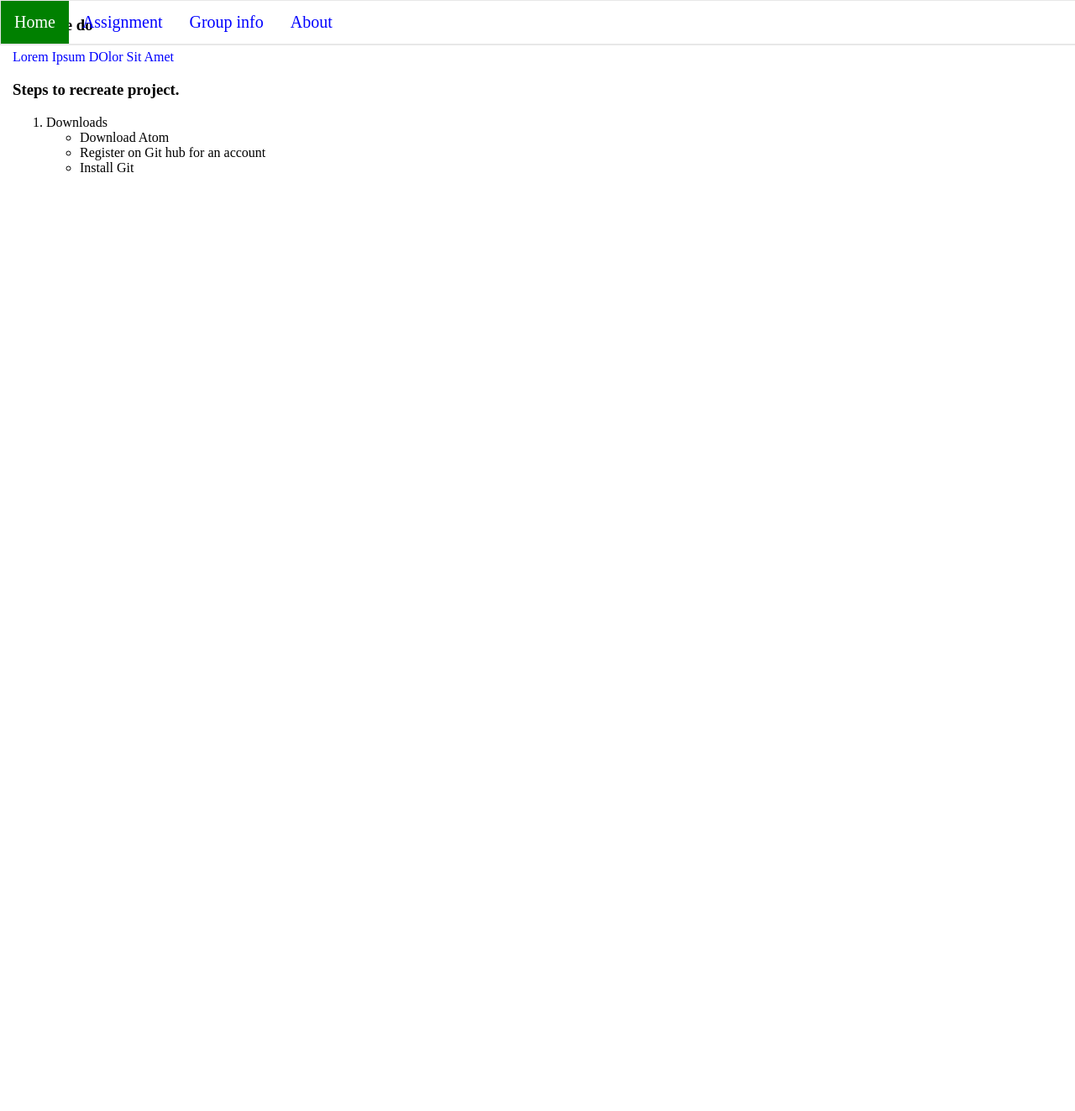
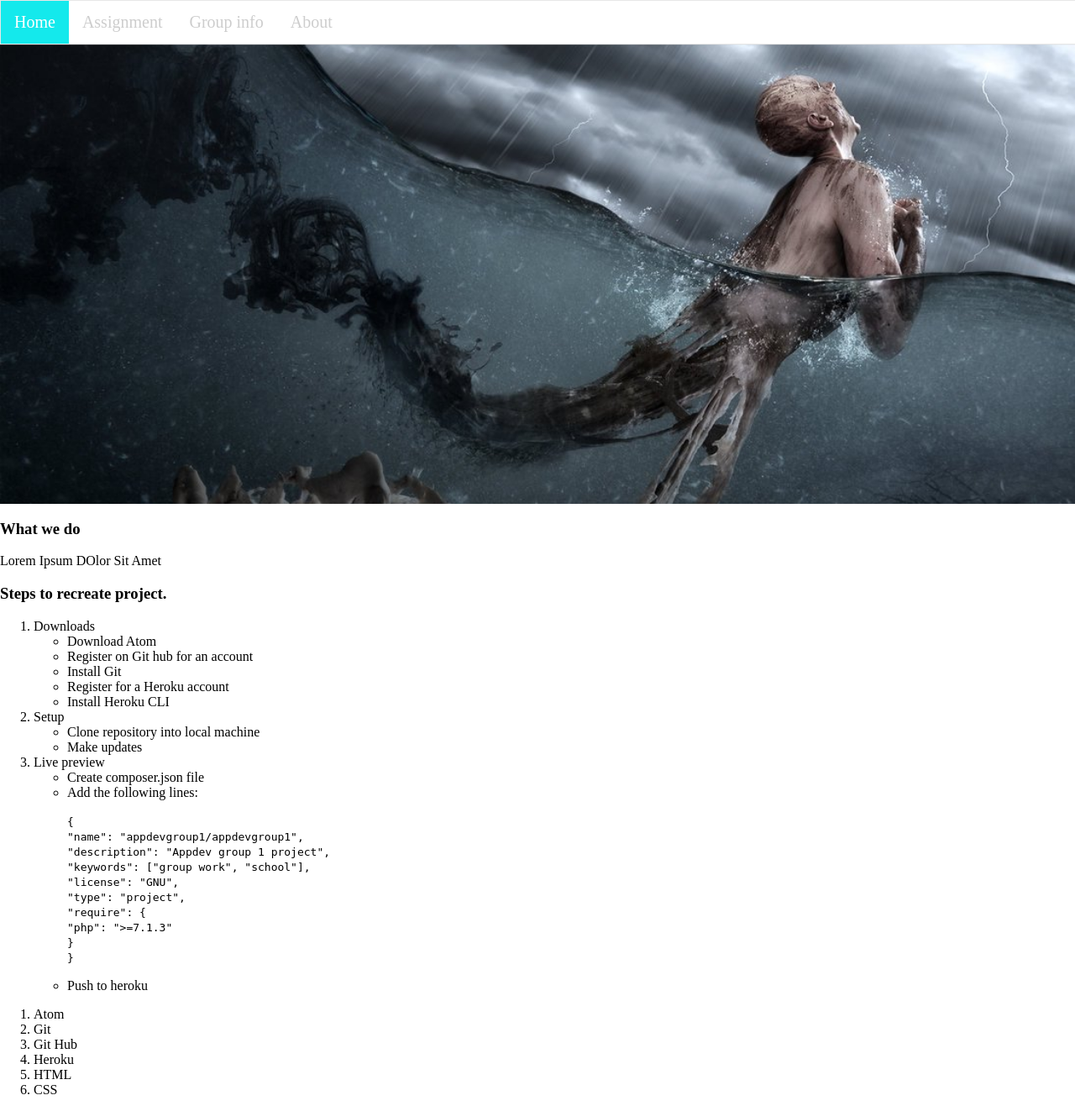
Before and after one commit to the-fanan/appdevgroup1, a PHP site: page / in a window 1280 px wide. Shown: the whole page at 84% size. Before the commit the page ends 205 px from the top, so only its background shows below. Run offline with PHP 8.4, Linux system fonts and the light colour scheme.

Commit message:
Added content for homepage

```diff
--- a/assets/css/style.css
+++ b/assets/css/style.css
@@ -1,13 +1,5 @@
 html, body {
     margin: 0;
-}
-
-h1 {
-    color: red;
-}
-
-p {
-    color: blue;
 }
 
 .navbar {
@@ -16,22 +8,22 @@ p {
     position:fixed;
     top: 0;
     border:1px solid #e7e7e7;
-    box-shadow: 0px 0px 1px #777;
+    box-shadow: 0px 0px 1px #cdcdcd;
+    background-color: #fff;
         }
 .navbar a {
     float: left;
-    color: blue;
+    color: #cdcdcd;
     text-align: center;
     padding: 14px 16px;
     text-decoration: inherit;
     font-size: 20px;
           }
 .navbar a:hover {
-    background-color: black;/* You didn't put a semicolon before*/
-    color: white;/* You didn't put a semicolon before*/
+    font-weight: bold;
 }
 .navbar a.active {
-    background-color: Green;/* You didn't put a semicolon before*/
+    background-color: #14e9ec;/* You didn't put a semicolon before*/
     color: white;
 }
 
@@ -62,7 +54,15 @@ p {
 .row {
     width: 100%;
     display:block;
-    padding-left: 15px;
-    padding-right:15px;
     margin: 0;
 }
+
+#welcome>div {
+    width: 100%;
+    height: 600px;
+    display: block;
+    background-position: fixed;
+    background-image:url('../images/backgrounds/welcome1.jpg');
+    background-repeat: no-repeat;
+    background-size: cover;
+}
--- a/index.html
+++ b/index.html
@@ -43,6 +43,39 @@
                                 <li>Download Atom</li>
                                 <li>Register on Git hub for an account</li>
                                 <li>Install Git</li>
+                                <li>Register for a Heroku account</li>
+                                <li>Install Heroku CLI</li>
+                            </ul>
+                        </li>
+
+                        <li>Setup
+                            <ul>
+                                <li>Clone repository into local machine</li>
+                                <li>Make updates</li>
+                            </ul>
+                        </li>
+
+                        <li>Live preview
+                            <ul>
+                                <li>Create composer.json file</li>
+                                <li>Add the following lines:
+                                    <p>
+                                        <code>
+                                        {</br>
+                                          "name": "appdevgroup1/appdevgroup1",</br>
+                                          "description": "Appdev group 1 project",</br>
+                                          "keywords": ["group work", "school"],</br>
+                                          "license": "GNU",</br>
+                                          "type": "project",</br>
+                                          "require": {</br>
+                                            "php": ">=7.1.3"</br>
+                                          }</br>
+                                      }</br>
+                                    </code>
+                                  </p>
+                              </li>
+
+                              <li>Push to heroku</li>
                             </ul>
                         </li>
                     </ol>
@@ -50,6 +83,16 @@
             </div>
 
             <div class="row" id="tools-used">
+                <div>
+                    <ol>
+                        <li>Atom</li>
+                        <li>Git</li>
+                        <li>Git Hub</li>
+                        <li>Heroku</li>
+                        <li>HTML</li>
+                        <li>CSS</li>
+                    </ol>
+                </div>
             </div>
         </div>
         <!--div class="content">
```
